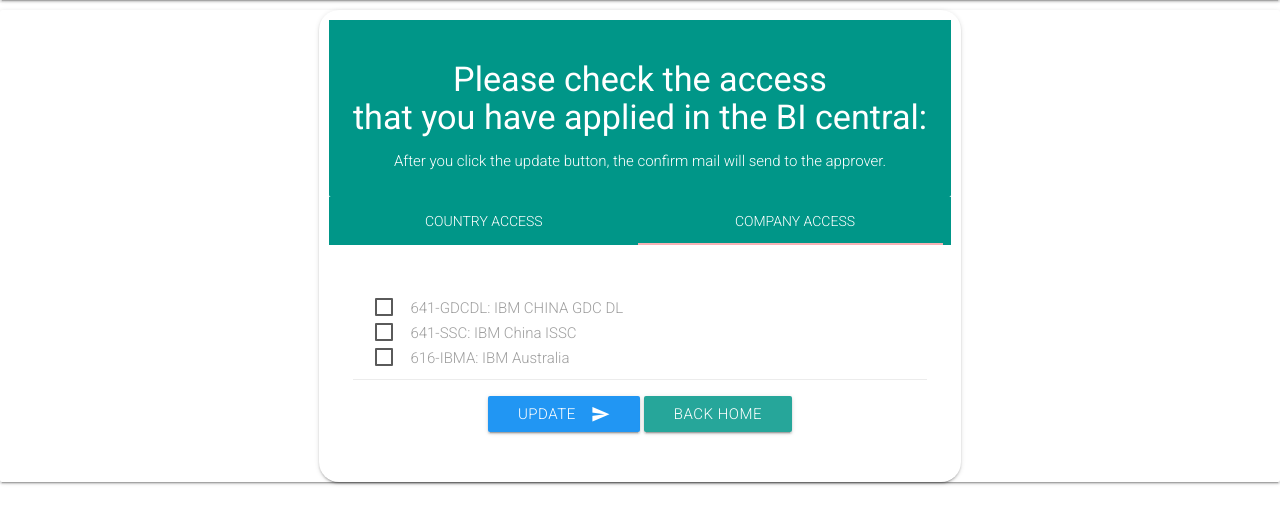
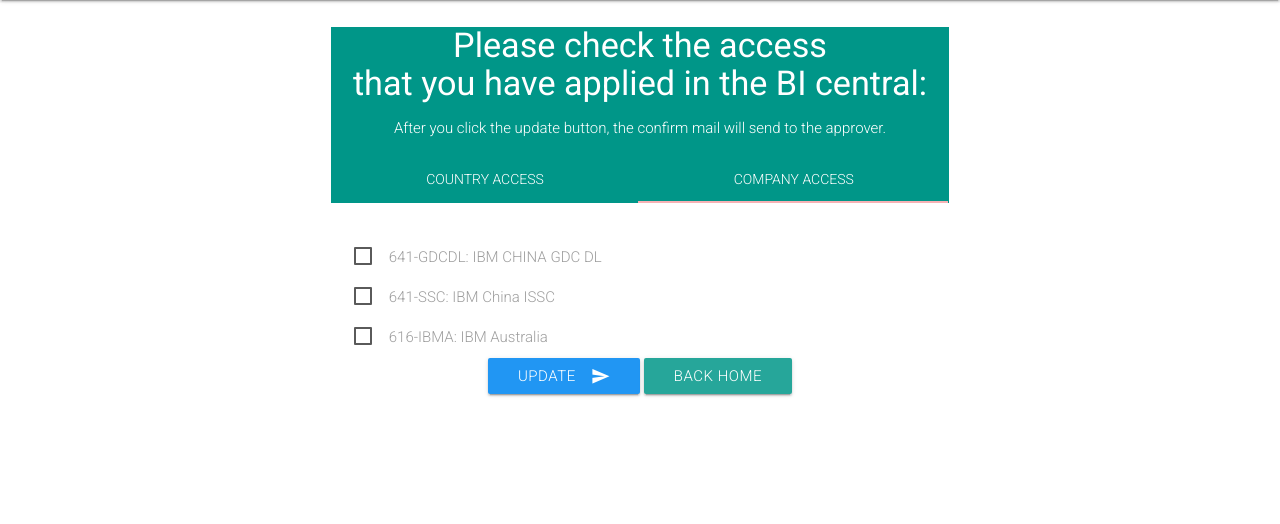
Before and after one commit to huanglim/megabot, a Flask app: page /edit_access in a window 1280 px wide. Shown: the part 64-588 px from the top of the page. Run offline with Flask 2, Linux system fonts and the light colour scheme; some libraries are stand-ins or nearby versions.

Commit message:
update the sytle to keep the consistance

```diff
--- a/app/db/__init__.py
+++ b/app/db/__init__.py
@@ -132,7 +132,7 @@ class Cloundant_NoSQL_DB(object):
         return self.get_user_info(emailAddress)['_id']
 
     def update_user_info(self, doc_id, update_field, to_value):
-        database = CloudantDatabase(self.client, self.app.config['CLOUDANT_NOSQL_DB_SCHEDULE_DATABASE_NAME'])
+        database = CloudantDatabase(self.client, self.app.config['CLOUDANT_NOSQL_DB_USER_DATABASE_NAME'])
         remote_doc = Document(database, doc_id)
         remote_doc.update_field(
             action=remote_doc.field_set,
--- a/app/templates/edit_access.html
+++ b/app/templates/edit_access.html
@@ -2,20 +2,20 @@
 
 {% block page_content %}
 
-<div class="card center">
-    <div class="card-panel col s12 m8 l8">
-        <div class="card-content teal white-text">
+<div class="row">
+    <div class="col s6 m6 l6 offset-l3" align="center">
+        <div class="teal white-text">
             <h4>Please check the access <br>that you have applied in the BI central:</h4>
             <p>After you click the update button, the confirm mail will send to the approver. </p>
-        </div>
-        <form method="POST" action="{{ url_for('main.edit_access') }}">
-            <div class="card-tabs">
+            <div class="tabs">
               <ul class="tabs tabs-fixed-width teal">
                 <li class="tab"><a class="white-text" href="#country_access">Country access</a></li>
                 <li class="tab"><a class="active white-text" href="#company_access">Company access</a></li>
               </ul>
             </div>
-            <div class="card-content">
+        </div>
+        <form method="POST" action="{{ url_for('main.edit_access') }}">
+            <div class="row">
               <div id="country_access">
                 <div class="row">
                 <div class="input-field col s12">
@@ -49,7 +49,7 @@
                 </div>
                 </div>
                 </div>
-            <div class="card-action">
+            <div class="row">
                 <button class="btn waves-effect waves-light blue" type="submit"
                         onclick="showToast('The confirm mail has sent to the approver!', 5000)">Update
                     <i class="material-icons right">send</i>
--- a/app/templates/edit_schedule.html
+++ b/app/templates/edit_schedule.html
@@ -13,13 +13,13 @@
               <select id="sel_cty_comp" name="sel_cty_comp">
                   {% if user.approved_country_accesses %}
                     {% for access in user.approved_country_accesses %}
-                        <option value={{access}}>{{access}}</option>
+                        <option value="{{access}}">{{access}}</option>
                     {% endfor %}
                   {% endif %}
 
                   {% if user.approved_company_accesses %}
                     {% for access in user.approved_company_accesses %}
-                        <option value={{access}}>{{access}}</option>
+                        <option value="{{access}}">{{access}}</option>
                     {% endfor %}
                   {% endif %}
               </select>
--- a/megabot.py
+++ b/megabot.py
@@ -1,8 +1,8 @@
 import os
 from app import create_app
 
-# app = create_app(os.getenv('MEGABOT_CONFIG','default'))
-app = create_app(os.getenv('MEGABOT_CONFIG', 'production'))
+app = create_app(os.getenv('MEGABOT_CONFIG','default'))
+# app = create_app(os.getenv('MEGABOT_CONFIG', 'production'))
 
 if __name__ == '__main__':
     PORT = int(os.getenv('VCAP_APP_PORT', '8080'))
```
Also changed, not shown: app/templates/confirm_access.html (+10 -9 lines), app/templates/userinfo.html (+77 -76 lines).
